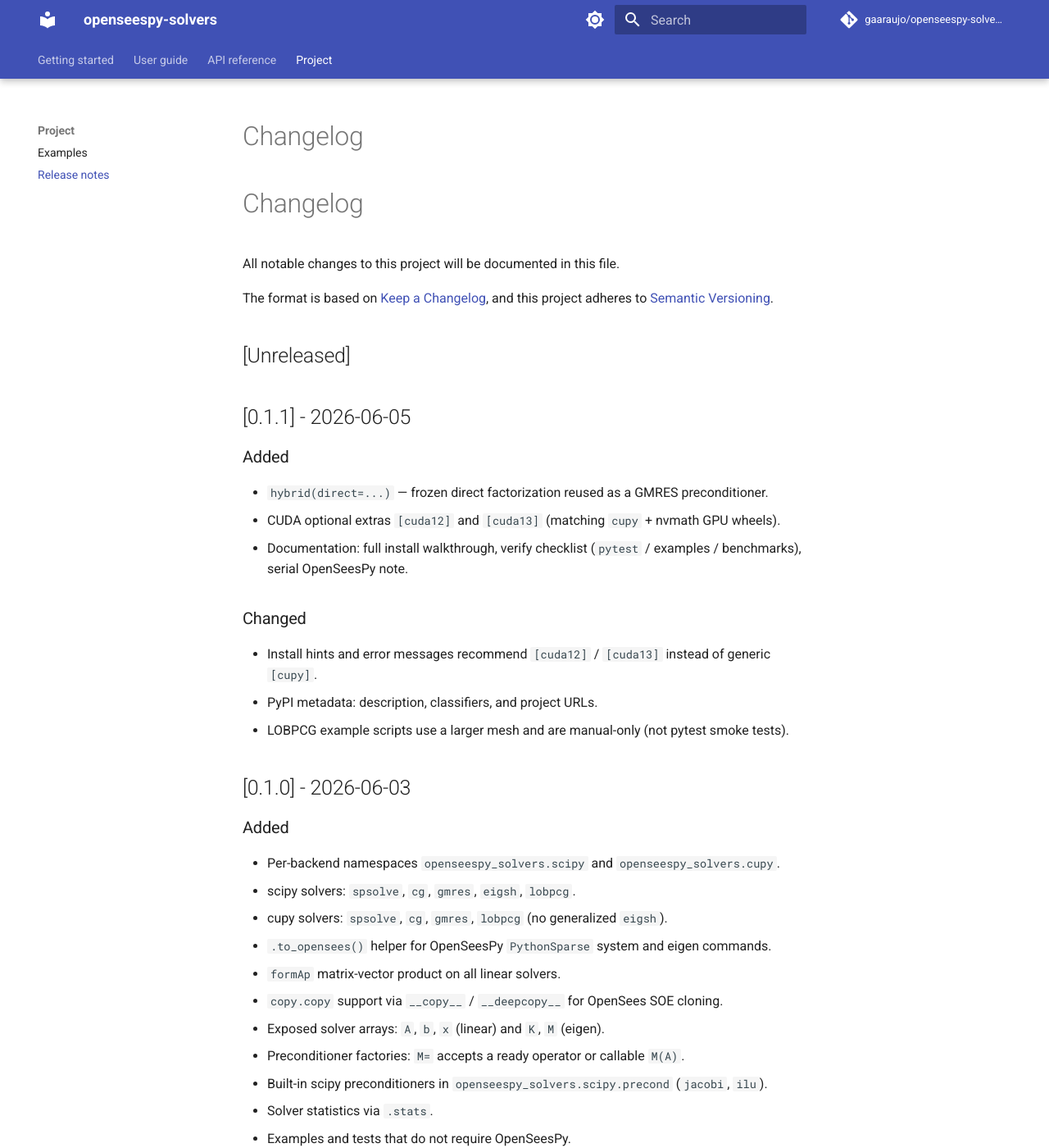
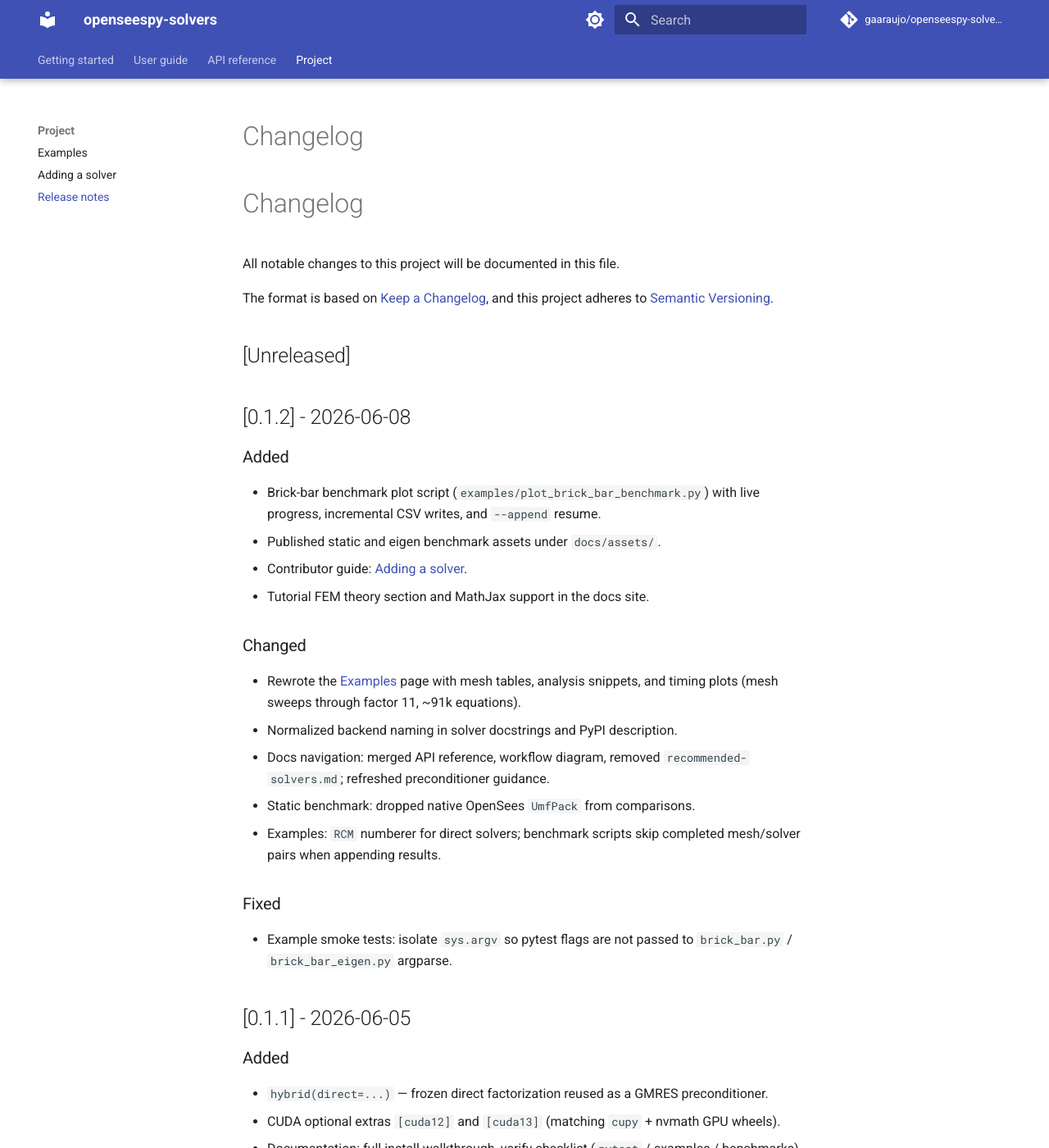
Before and after one commit to sahilkur36/openseespy-solvers, an MkDocs documentation site: the page built from docs/changelog.md, in a window 1280 px wide and 1400 px high. Shown: the whole window at 82% size. Built offline with MkDocs 1.6.1 and Material for MkDocs 9.7.7, drawn with Linux system fonts in a browser that asks for light colours; comment, search, counter and statistics services are not loaded.

Commit message:
Release 0.1.2: docs refresh, benchmarks, and test fixes.
Bump version and changelog for docstring normalization, brick-bar benchmark
tooling, tutorial/examples rewrite, and adding-a-solver guide. Fix pytest
smoke tests when argparse scripts run under pytest -q, and satisfy Ruff on
the plot script.

```diff
--- a/CHANGELOG.md
+++ b/CHANGELOG.md
@@ -6,6 +6,32 @@ The format is based on [Keep a Changelog](https://keepachangelog.com/en/1.1.0/),
 and this project adheres to [Semantic Versioning](https://semver.org/spec/v2.0.0.html).
 
 ## [Unreleased]
+
+## [0.1.2] - 2026-06-08
+
+### Added
+
+- Brick-bar benchmark plot script (`examples/plot_brick_bar_benchmark.py`) with live
+  progress, incremental CSV writes, and `--append` resume.
+- Published static and eigen benchmark assets under `docs/assets/`.
+- Contributor guide: [Adding a solver](adding-a-solver.md).
+- Tutorial FEM theory section and MathJax support in the docs site.
+
+### Changed
+
+- Rewrote the [Examples](examples.md) page with mesh tables, analysis snippets,
+  and timing plots (mesh sweeps through factor 11, ~91k equations).
+- Normalized backend naming in solver docstrings and PyPI description.
+- Docs navigation: merged API reference, workflow diagram, removed
+  `recommended-solvers.md`; refreshed preconditioner guidance.
+- Static benchmark: dropped native OpenSees `UmfPack` from comparisons.
+- Examples: `RCM` numberer for direct solvers; benchmark scripts skip completed
+  mesh/solver pairs when appending results.
+
+### Fixed
+
+- Example smoke tests: isolate `sys.argv` so pytest flags are not passed to
+  `brick_bar.py` / `brick_bar_eigen.py` argparse.
 
 ## [0.1.1] - 2026-06-05
 
--- a/mkdocs.yml
+++ b/mkdocs.yml
@@ -87,6 +87,7 @@ nav:
       - Exceptions: api/exceptions.md
   - Project:
       - Examples: examples.md
+      - Adding a solver: adding-a-solver.md
       - Release notes: changelog.md
 
 extra_javascript:
--- a/pyproject.toml
+++ b/pyproject.toml
@@ -4,7 +4,7 @@ build-backend = "hatchling.build"
 
 [project]
 name = "openseespy-solvers"
-version = "0.1.1"
+version = "0.1.2"
 description = "scipy-style PythonSparse solvers for OpenSeesPy"
 readme = "README.md"
 requires-python = ">=3.12"
--- a/src/openseespy_solvers/__init__.py
+++ b/src/openseespy_solvers/__init__.py
@@ -15,7 +15,7 @@ from openseespy_solvers.exceptions import (
 )
 from openseespy_solvers.hybrid import hybrid
 
-__version__ = "0.1.1"
+__version__ = "0.1.2"
 
 __all__ = [
     "BackendNotAvailableError",
```
Also changed, not shown: docs/adding-a-solver.md (added, +121 -0 lines), 3 other files.
